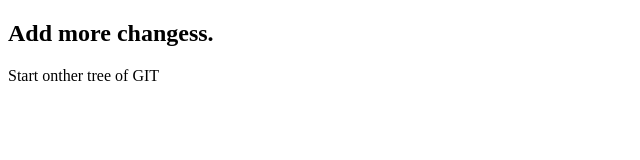
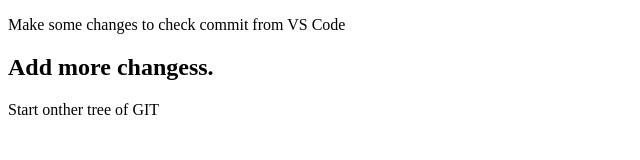
Before and after one commit to DmitriyNosikov/test-repo, a plain HTML site: page index.html in a window 1280 px wide. Shown: the whole page, without its empty margins (0-640 px from the left). Drawn offline with Linux system fonts and the light colour scheme.

Commit message:
Test commit from VS code

```diff
--- a/index.html
+++ b/index.html
@@ -7,7 +7,9 @@
     <title>HTML Academy test stand</title>
 </head>
 <body>
-    <header></header>
+    <header>
+        <p>Make some changes to check commit from VS Code</p>
+    </header>
     <main>
         <section>
             <h1>Add more changess.</h1>
```
